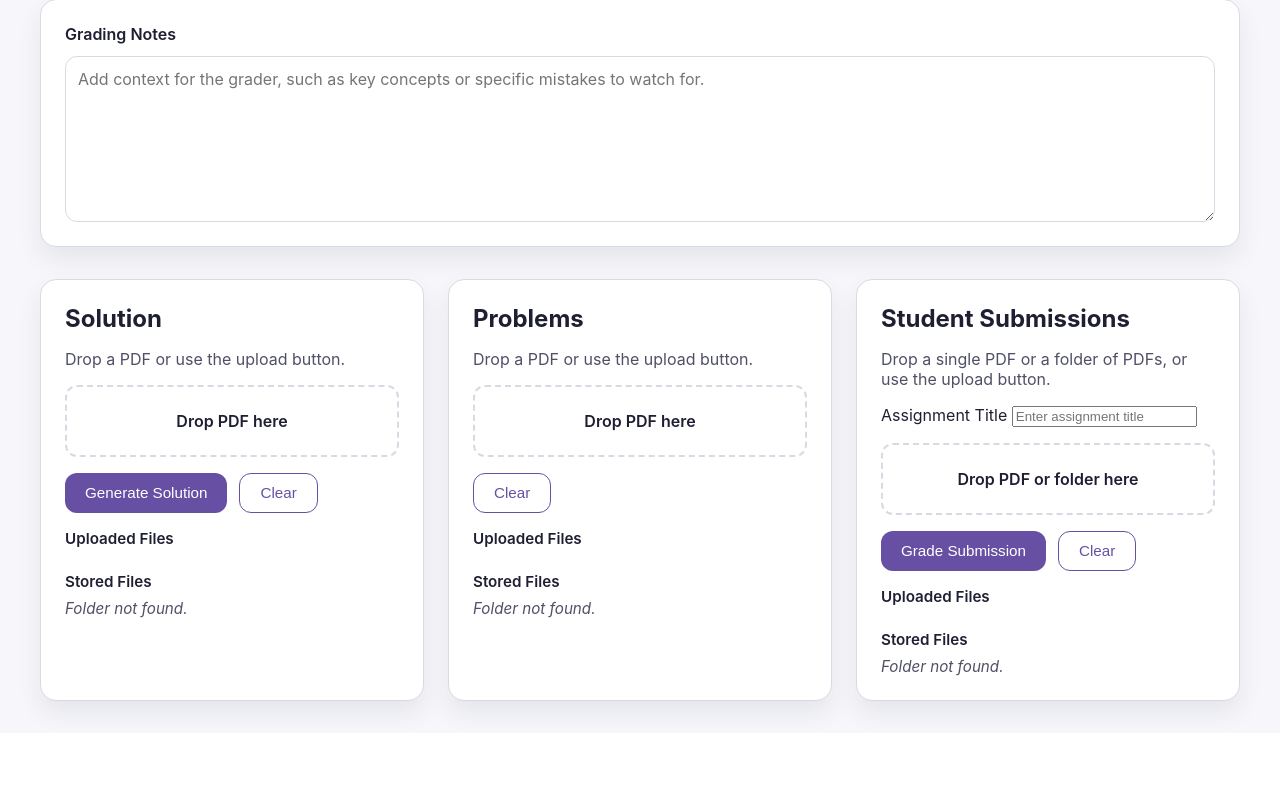
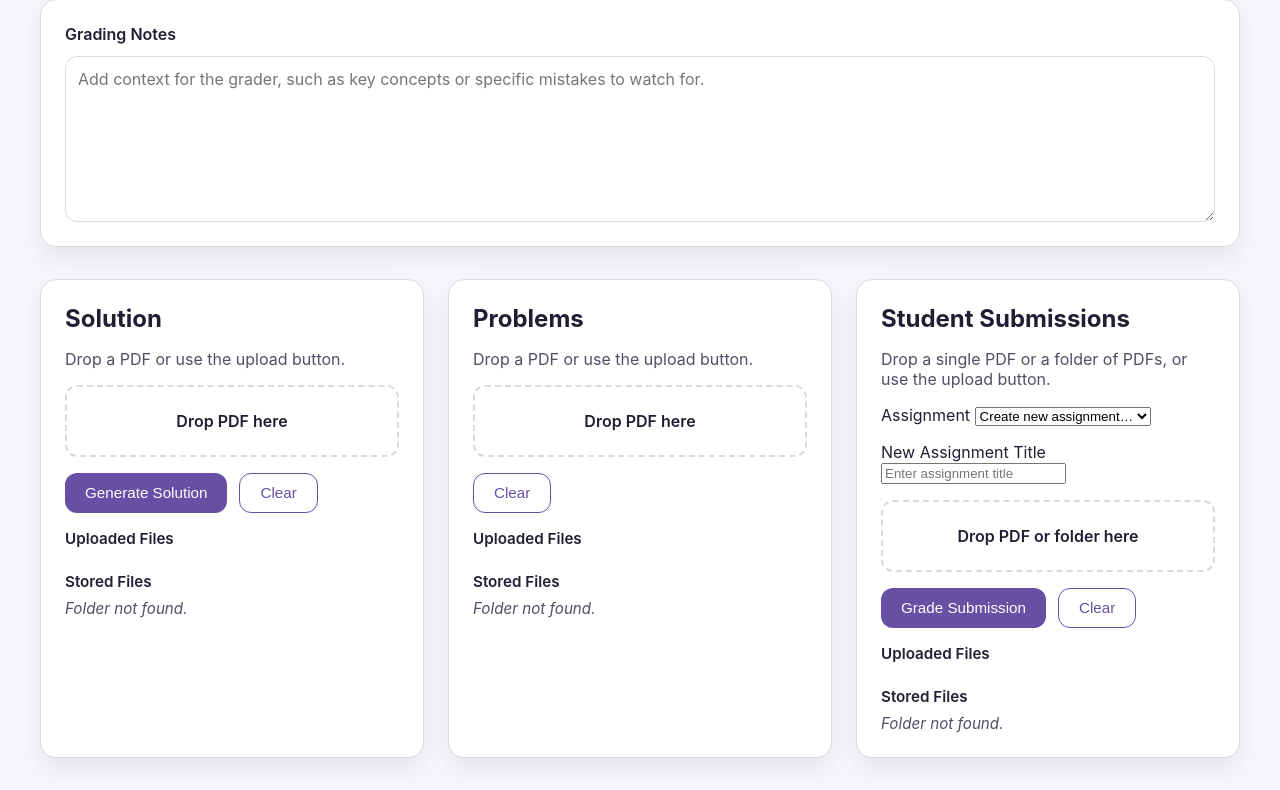
Before and after one commit to CaelenMiller/AI-Pre-Grader, a Flask app: page / in a window 1280 px wide. Shown: the part 176-966 px from the top of the page. Before the commit the page ends 897 px from the top, so only its background shows below. Run offline with Flask 3, Linux system fonts and the light colour scheme; data that the repository does not hold is empty.

Commit message:
Add assignment selection support in UI and backend

```diff
--- a/app.py
+++ b/app.py
@@ -7,6 +7,8 @@ from werkzeug.utils import secure_filename
 BASE_DIR = Path(__file__).resolve().parent
 UPLOAD_DIR = BASE_DIR / "uploads"
 APPDATA_DIR = BASE_DIR / "appdata"
+
+APPDATA_DIR.mkdir(parents=True, exist_ok=True)
 
 CATEGORY_TITLES: Dict[str, str] = {
     "solutions": "solutions",
@@ -37,6 +39,7 @@ def index():
         status=status_message,
         files=uploaded_files,
         appdata_files=appdata_files,
+        assignments=_list_assignments(),
         max_concurrent=max_concurrent,
         nitpickiness=nitpickiness_level,
         grading_notes=grading_notes,
@@ -83,6 +86,18 @@ def _gather_appdata_files() -> Dict[str, Dict[str, object]]:
     return data
 
 
+def _list_assignments() -> List[str]:
+    if not APPDATA_DIR.exists():
+        return []
+    assignments = [
+        item.name
+        for item in APPDATA_DIR.iterdir()
+        if item.is_dir()
+    ]
+    assignments.sort(key=lambda name: name.lower())
+    return assignments
+
+
 @app.route("/state")
 def get_state():
     return jsonify(
@@ -90,6 +105,7 @@ def get_state():
             "status": status_message,
             "files": uploaded_files,
             "appdataFiles": _gather_appdata_files(),
+            "assignments": _list_assignments(),
             "maxConcurrent": max_concurrent,
             "nitpickiness": nitpickiness_level,
             "gradingNotes": grading_notes,
@@ -139,7 +155,13 @@ def upload(category: str):
         return jsonify({"message": "No valid files uploaded."}), 400
 
     uploaded_files[category] = stored
-    return jsonify({"message": "Files uploaded successfully.", "files": stored})
+    return jsonify(
+        {
+            "message": "Files uploaded successfully.",
+            "files": stored,
+            "assignmentTitle": assignment_title,
+        }
+    )
 
 
 @app.route("/clear/<category>", methods=["POST"])
--- a/static/app.js
+++ b/static/app.js
@@ -4,9 +4,34 @@ const concurrencyValue = document.getElementById("concurrency-value");
 const nitpickinessSlider = document.getElementById("nitpickiness");
 const nitpickinessValue = document.getElementById("nitpickiness-value");
 const gradingNotesInput = document.getElementById("grading-notes");
+const assignmentSelect = document.getElementById("assignment-selector");
+const newAssignmentGroup = document.getElementById("new-assignment-group");
 const assignmentTitleInput = document.getElementById("assignment-title");
+const NEW_ASSIGNMENT_VALUE = "__new__";
 let notesDebounceHandle;
-let currentAssignmentTitle = assignmentTitleInput?.value || "";
+let pendingNewAssignmentTitle = assignmentTitleInput?.value || "";
+let currentAssignmentTitle = "";
+
+function toggleNewAssignmentInput(show) {
+  if (!newAssignmentGroup) return;
+  newAssignmentGroup.hidden = !show;
+}
+
+if (assignmentSelect) {
+  if (assignmentSelect.value === NEW_ASSIGNMENT_VALUE) {
+    toggleNewAssignmentInput(true);
+    currentAssignmentTitle = (assignmentTitleInput?.value || "").trim();
+  } else if (assignmentSelect.value) {
+    toggleNewAssignmentInput(false);
+    currentAssignmentTitle = assignmentSelect.value;
+  } else {
+    toggleNewAssignmentInput(false);
+    currentAssignmentTitle = "";
+  }
+} else {
+  toggleNewAssignmentInput(Boolean(assignmentTitleInput?.value));
+  currentAssignmentTitle = (assignmentTitleInput?.value || "").trim();
+}
 
 async function updateStatus(message) {
   if (!statusEl) return;
@@ -71,6 +96,10 @@ function initializeDropArea(panel) {
     if (!fileList || !fileList.length) {
       return;
     }
+    if (!currentAssignmentTitle) {
+      alert("Select or create an assignment before uploading files.");
+      return;
+    }
     const formData = new FormData();
     if (assignmentTitleInput) {
       formData.append("assignmentTitle", currentAssignmentTitle);
@@ -80,8 +109,7 @@ function initializeDropArea(panel) {
     try {
       const result = await postFormData(`/upload/${category}`, formData);
       refreshFileList(category, result.files);
-      if (typeof result.assignmentTitle === "string" && assignmentTitleInput) {
-        assignmentTitleInput.value = result.assignmentTitle;
+      if (typeof result.assignmentTitle === "string") {
         currentAssignmentTitle = result.assignmentTitle;
       }
       await hydrate();
@@ -202,12 +230,107 @@ function initializeGradingNotes() {
   });
 }
 
-function initializeAssignmentTitle() {
-  if (!assignmentTitleInput) return;
+function updateAssignmentOptions(assignments = [], selectedTitle = "") {
+  if (!assignmentSelect) return;
 
-  assignmentTitleInput.addEventListener("input", () => {
-    currentAssignmentTitle = assignmentTitleInput.value;
+  const normalizedAssignments = Array.isArray(assignments)
+    ? assignments
+    : [];
+  const previousValue = assignmentSelect.value;
+  const previousPending = pendingNewAssignmentTitle;
+
+  assignmentSelect.innerHTML = "";
+
+  const placeholderOption = document.createElement("option");
+  placeholderOption.value = "";
+  placeholderOption.disabled = true;
+  placeholderOption.textContent = "Select an assignment";
+  assignmentSelect.appendChild(placeholderOption);
+
+  normalizedAssignments.forEach((name) => {
+    const option = document.createElement("option");
+    option.value = name;
+    option.textContent = name;
+    assignmentSelect.appendChild(option);
   });
+
+  const createOption = document.createElement("option");
+  createOption.value = NEW_ASSIGNMENT_VALUE;
+  createOption.textContent = "Create new assignment…";
+  assignmentSelect.appendChild(createOption);
+
+  let valueToSelect = "";
+
+  if (selectedTitle && normalizedAssignments.includes(selectedTitle)) {
+    valueToSelect = selectedTitle;
+  } else if (selectedTitle) {
+    valueToSelect = NEW_ASSIGNMENT_VALUE;
+    pendingNewAssignmentTitle = selectedTitle;
+  } else if (previousValue && normalizedAssignments.includes(previousValue)) {
+    valueToSelect = previousValue;
+  } else if (previousValue === NEW_ASSIGNMENT_VALUE) {
+    valueToSelect = NEW_ASSIGNMENT_VALUE;
+    pendingNewAssignmentTitle = previousPending;
+  }
+
+  if (valueToSelect) {
+    assignmentSelect.value = valueToSelect;
+  } else {
+    assignmentSelect.value = "";
+    placeholderOption.selected = true;
+  }
+
+  if (assignmentSelect.value === NEW_ASSIGNMENT_VALUE) {
+    toggleNewAssignmentInput(true);
+    if (assignmentTitleInput) {
+      assignmentTitleInput.value = pendingNewAssignmentTitle;
+    }
+    currentAssignmentTitle = (assignmentTitleInput?.value || "").trim();
+  } else if (assignmentSelect.value) {
+    toggleNewAssignmentInput(false);
+    currentAssignmentTitle = assignmentSelect.value;
+    if (assignmentTitleInput) {
+      assignmentTitleInput.value = "";
+      pendingNewAssignmentTitle = "";
+    }
+  } else {
+    toggleNewAssignmentInput(false);
+    currentAssignmentTitle = "";
+  }
+
+  if (assignmentTitleInput && assignmentSelect.value === NEW_ASSIGNMENT_VALUE) {
+    pendingNewAssignmentTitle = assignmentTitleInput.value;
+  }
+}
+
+function initializeAssignmentControls() {
+  if (assignmentSelect) {
+    assignmentSelect.addEventListener("change", () => {
+      if (assignmentSelect.value === NEW_ASSIGNMENT_VALUE) {
+        toggleNewAssignmentInput(true);
+        if (assignmentTitleInput) {
+          assignmentTitleInput.value = pendingNewAssignmentTitle;
+          assignmentTitleInput.focus();
+        }
+        currentAssignmentTitle = (assignmentTitleInput?.value || "").trim();
+      } else if (assignmentSelect.value) {
+        toggleNewAssignmentInput(false);
+        currentAssignmentTitle = assignmentSelect.value;
+      } else {
+        toggleNewAssignmentInput(false);
+        currentAssignmentTitle = "";
+      }
+    });
+  }
+
+  if (assignmentTitleInput) {
+    assignmentTitleInput.addEventListener("input", () => {
+      pendingNewAssignmentTitle = assignmentTitleInput.value;
+      if (assignmentSelect?.value === NEW_ASSIGNMENT_VALUE) {
+        currentAssignmentTitle = assignmentTitleInput.value.trim();
+      }
+    });
+  }
 }
 
 async function hydrate() {
@@ -240,10 +363,7 @@ async function hydrate() {
     if (typeof state.gradingNotes === "string" && gradingNotesInput) {
       gradingNotesInput.value = state.gradingNotes;
     }
-    if (typeof state.assignmentTitle === "string" && assignmentTitleInput) {
-      assignmentTitleInput.value = state.assignmentTitle;
-      currentAssignmentTitle = state.assignmentTitle;
-    }
+    updateAssignmentOptions(state.assignments || [], state.assignmentTitle || "");
   } catch (error) {
     console.error("Failed to load initial state", error);
   }
@@ -253,5 +373,5 @@ document.querySelectorAll(".panel").forEach((panel) => initializePanel(panel));
 initializeConcurrency();
 initializeNitpickiness();
 initializeGradingNotes();
-initializeAssignmentTitle();
+initializeAssignmentControls();
 hydrate();
--- a/templates/index.html
+++ b/templates/index.html
@@ -138,14 +138,29 @@
           <p class="panel-description">
             Drop a single PDF or a folder of PDFs, or use the upload button.
           </p>
+          {% set assignment_list = assignments or [] %}
+          {% set has_assignments = assignment_list|length > 0 %}
+          {% set new_mode = (assignment_title and assignment_title not in assignment_list) or (not has_assignments and not assignment_title) %}
           <div class="form-group">
-            <label for="assignment-title">Assignment Title</label>
+            <label for="assignment-selector">Assignment</label>
+            <select id="assignment-selector" name="assignmentSelector">
+              <option value="" disabled {% if not new_mode and not assignment_title %}selected{% endif %}>
+                Select an assignment
+              </option>
+              {% for name in assignment_list %}
+              <option value="{{ name }}" {% if name == assignment_title %}selected{% endif %}>{{ name }}</option>
+              {% endfor %}
+              <option value="__new__" {% if new_mode %}selected{% endif %}>Create new assignment…</option>
+            </select>
+          </div>
+          <div class="form-group" id="new-assignment-group" {% if not new_mode %}hidden{% endif %}>
+            <label for="assignment-title">New Assignment Title</label>
             <input
               type="text"
               id="assignment-title"
               name="assignmentTitle"
               placeholder="Enter assignment title"
-              value="{{ assignment_title }}"
+              value="{% if new_mode %}{{ assignment_title }}{% endif %}"
             />
           </div>
           <div class="drop-area" data-category="submissions">
```
